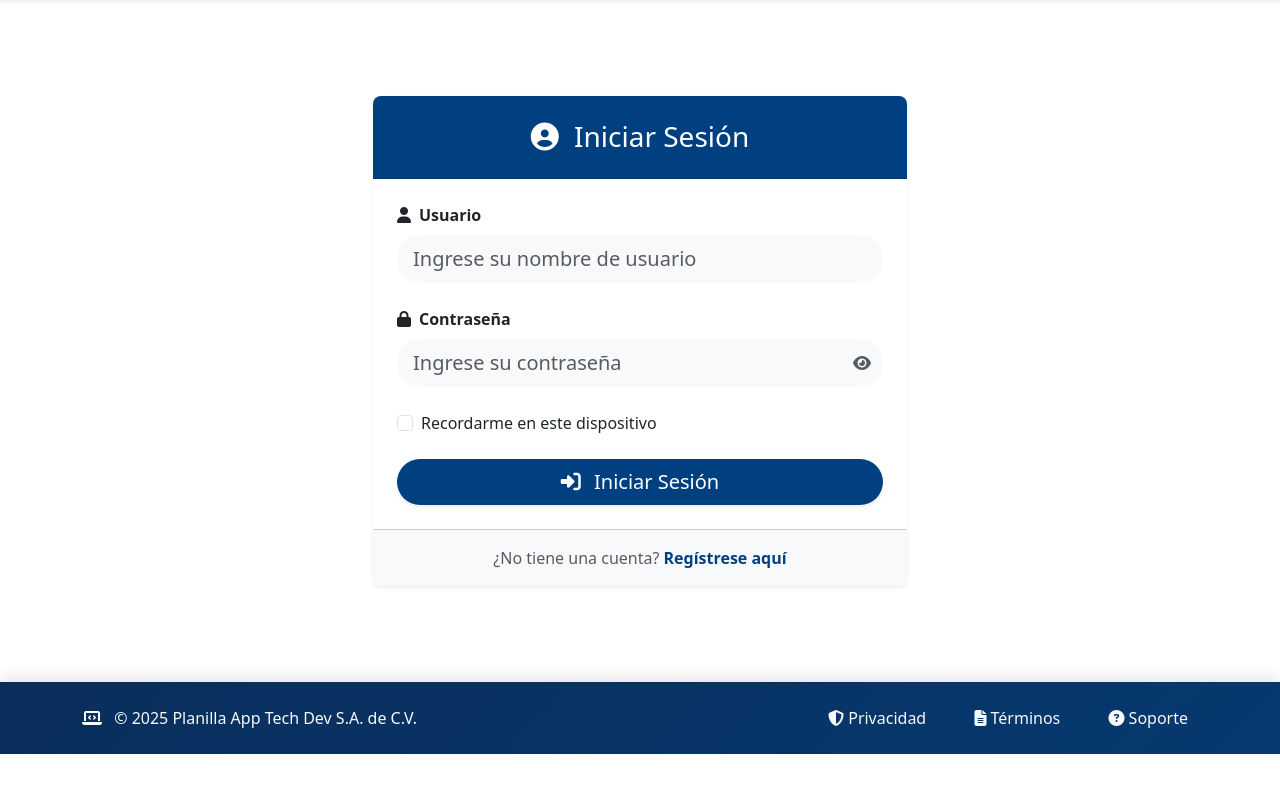
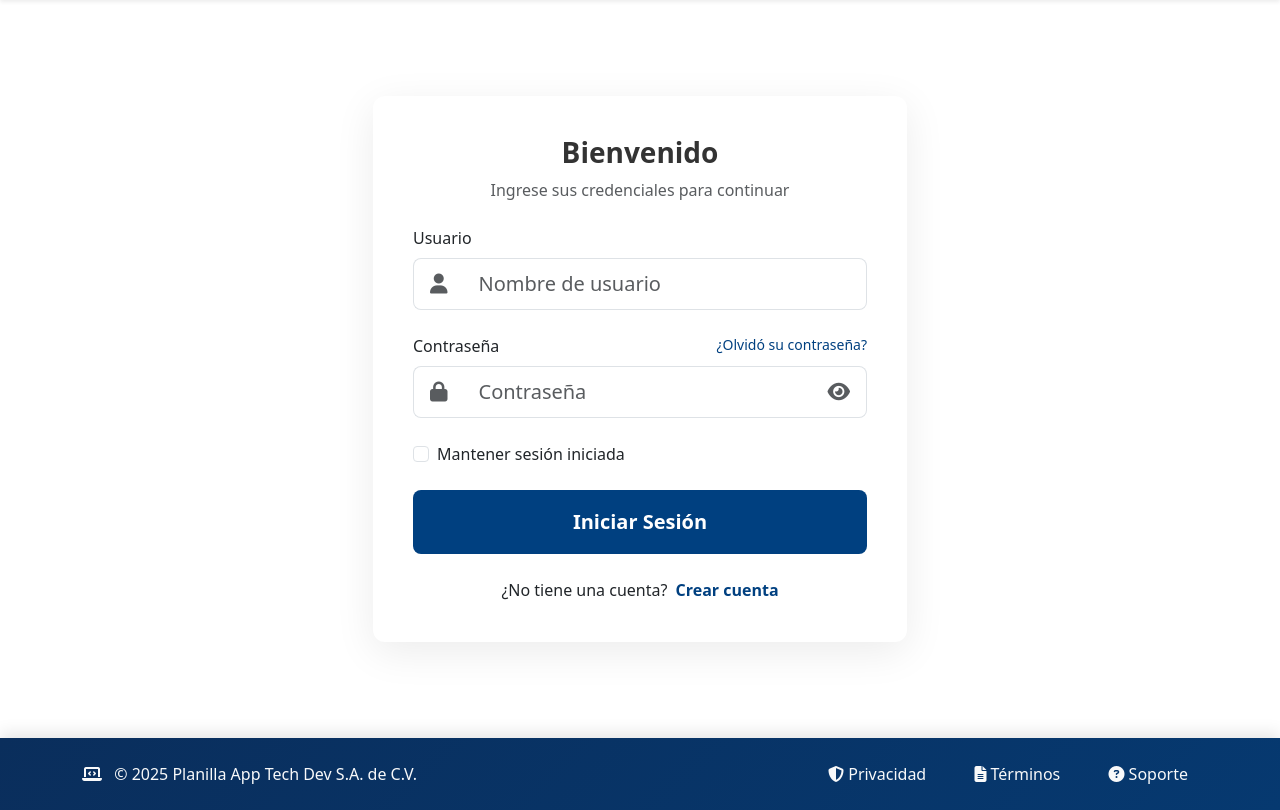
Before and after one commit to AFranco-dev/rhu115_planilla_app, a Node server app: page /login in a window 1280 px wide. Shown: the part 56-866 px from the top of the page. Before the commit the page ends 810 px from the top, so only its background shows below. Run offline with Node 20, Linux system fonts and the light colour scheme; some libraries are stand-ins or nearby versions.

Commit message:
Refactor login and registration forms for improved UI and accessibility

```diff
--- a/views/user/login.ejs
+++ b/views/user/login.ejs
@@ -1,95 +1,151 @@
 <!DOCTYPE html>
 <html>
-  <!-- PARTIALS PARTIALS PARTIALS PARTIALS PARTIALS PARTIALS -->
   <!-- prettier-ignore -->
   <%- include("../partials/head") %>
   <%- include("../partials/body-open") %>
   <%- include("../partials/navbar") %>
   <%- include("../partials/main-open") %>
-  <!-- PARTIALS PARTIALS PARTIALS PARTIALS PARTIALS PARTIALS -->
 
   <div class="container py-5">
     <div class="row justify-content-center">
       <div class="col-md-6">
-        <div class="card border-0 shadow-sm rounded-3 overflow-hidden">
-          <div class="card-header text-white p-4" style="background-color: #004080;">
-            <h3 class="mb-0 text-center">
-              <i class="fas fa-user-circle me-2"></i> Iniciar Sesión
-            </h3>
+        <div class="login-container">
+          <div class="login-header text-center mb-4">
+            <h2 class="fw-bold">Bienvenido</h2>
+            <p class="text-muted">Ingrese sus credenciales para continuar</p>
           </div>
-          <div class="card-body p-4">
+
           <form class="needs-validation" action="/login" method="POST" novalidate>
             <div class="mb-4">
-                <label for="username" class="form-label fw-bold">
-                  <i class="fas fa-user me-2"></i>Usuario
-                </label>
+              <label for="username" class="form-label">Usuario</label>
+              <div class="input-group input-group-lg">
+                <span class="input-group-text bg-white border-end-0">
+                  <i class="fas fa-user text-muted"></i>
+                </span>
                 <input
                   required
-                  placeholder="Ingrese su nombre de usuario"
+                  placeholder="Nombre de usuario"
                   name="username"
                   id="username"
-                  class="form-control form-control-lg rounded-pill border-0 bg-light"
+                  class="form-control border-start-0"
                 />
-                <div class="valid-feedback">¡Correcto!</div>
+              </div>
               <div class="invalid-feedback">Por favor ingrese su nombre de usuario.</div>
             </div>
 
             <div class="mb-4">
-                <label for="password" class="form-label fw-bold">
-                  <i class="fas fa-lock me-2"></i>Contraseña
-                </label>
-                <div class="input-group">
+              <div class="d-flex justify-content-between">
+                <label for="password" class="form-label">Contraseña</label>
+                <a href="/forgot-password" class="text-decoration-none small">¿Olvidó su contraseña?</a>
+              </div>
+              <div class="input-group input-group-lg">
+                <span class="input-group-text bg-white border-end-0">
+                  <i class="fas fa-lock text-muted"></i>
+                </span>
                 <input
                   required
-                    placeholder="Ingrese su contraseña"
+                  placeholder="Contraseña"
                   name="password"
                   id="password"
                   type="password"
-                    class="form-control form-control-lg rounded-pill border-0 bg-light"
+                  class="form-control border-start-0"
                 />
-                  <button class="btn position-absolute end-0 top-50 translate-middle-y bg-transparent border-0 text-muted" type="button" id="togglePassword">
-                    <i class="fas fa-eye"></i>
+                <button class="btn bg-white border border-start-0" type="button" id="togglePassword">
+                  <i class="fas fa-eye text-muted"></i>
                 </button>
               </div>
-                <div class="valid-feedback">¡Correcto!</div>
               <div class="invalid-feedback">Por favor ingrese su contraseña.</div>
             </div>
 
             <div class="form-check mb-4">
               <input class="form-check-input" type="checkbox" value="" id="rememberMe">
               <label class="form-check-label" for="rememberMe">
-                  Recordarme en este dispositivo
+                Mantener sesión iniciada
               </label>
             </div>
 
-              <div class="d-grid gap-2">
-                <button class="btn btn-primary btn-lg rounded-pill shadow-sm" style="background-color: #004080; border: none;" type="submit">
-                  <i class="fas fa-sign-in-alt me-2"></i> Iniciar Sesión
+            <div class="d-grid">
+              <button class="btn btn-lg fw-bold py-3 login-btn" type="submit">
+                Iniciar Sesión
               </button>
             </div>
+
+            <div class="text-center mt-4">
+              <span>¿No tiene una cuenta?</span>
+              <a href="/register" class="text-decoration-none fw-bold ms-1">Crear cuenta</a>
+            </div>
           </form>
-          </div>
-          <div class="card-footer bg-light text-center py-3">
-            <span class="text-muted">¿No tiene una cuenta?</span>
-            <a href="/register" class="text-primary fw-bold text-decoration-none" style="color: #004080 !important;">Regístrese aquí</a>
-          </div>
         </div>
       </div>
     </div>
   </div>
 
-  <!-- PARTIALS PARTIALS PARTIALS PARTIALS PARTIALS PARTIALS -->
+  <style>
+    .login-container {
+      background-color: #fff;
+      border-radius: 12px;
+      box-shadow: 0 10px 40px rgba(0, 0, 0, 0.08);
+      padding: 40px;
+    }
+
+    .login-header h2 {
+      color: #333;
+      font-size: 28px;
+    }
+
+    .input-group-text {
+      border-radius: 8px 0 0 8px;
+    }
+
+    .form-control {
+      border-radius: 0 8px 8px 0;
+      height: 52px;
+      font-size: 16px;
+    }
+
+    .form-control:focus, .input-group-text:focus {
+      box-shadow: none;
+      border-color: #004080;
+    }
+
+    .login-btn {
+      background-color: #004080;
+      color: white;
+      border-radius: 8px;
+      transition: all 0.3s ease;
+    }
+
+    .login-btn:hover {
+      background-color: #003366;
+      transform: translateY(-2px);
+    }
+
+    .form-check-input:checked {
+      background-color: #004080;
+      border-color: #004080;
+    }
+
+    a {
+      color: #004080;
+    }
+
+    /* Responsive adjustments */
+    @media (max-width: 768px) {
+      .login-container {
+        padding: 30px 20px;
+      }
+    }
+  </style>
+
   <!-- prettier-ignore -->
   <%- include("../partials/main-close") %>
-  <!-- PARTIALS PARTIALS PARTIALS PARTIALS PARTIALS PARTIALS -->
+
   <script>
     (() => {
       "use strict";
 
-      // Fetch all the forms we want to apply custom Bootstrap validation styles to
+      // Form validation
       const forms = document.querySelectorAll(".needs-validation");
-
-      // Loop over them and prevent submission
       Array.from(forms).forEach((form) => {
         form.addEventListener(
           "submit",
@@ -98,7 +154,6 @@
               event.preventDefault();
               event.stopPropagation();
             }
-
             form.classList.add("was-validated");
           },
           false
@@ -117,9 +172,8 @@
       });
     })();
   </script>
-  <!-- PARTIALS PARTIALS PARTIALS PARTIALS PARTIALS PARTIALS -->
+
   <!-- prettier-ignore -->
   <%- include("../partials/footer") %>
   <%- include("../partials/body-close") %>
-  <!-- PARTIALS PARTIALS PARTIALS PARTIALS PARTIALS PARTIALS -->
 </html>
```
Also changed, not shown: views/user/register.ejs (+104 -51 lines). Lines whose indentation alone changed are shown as unchanged.
